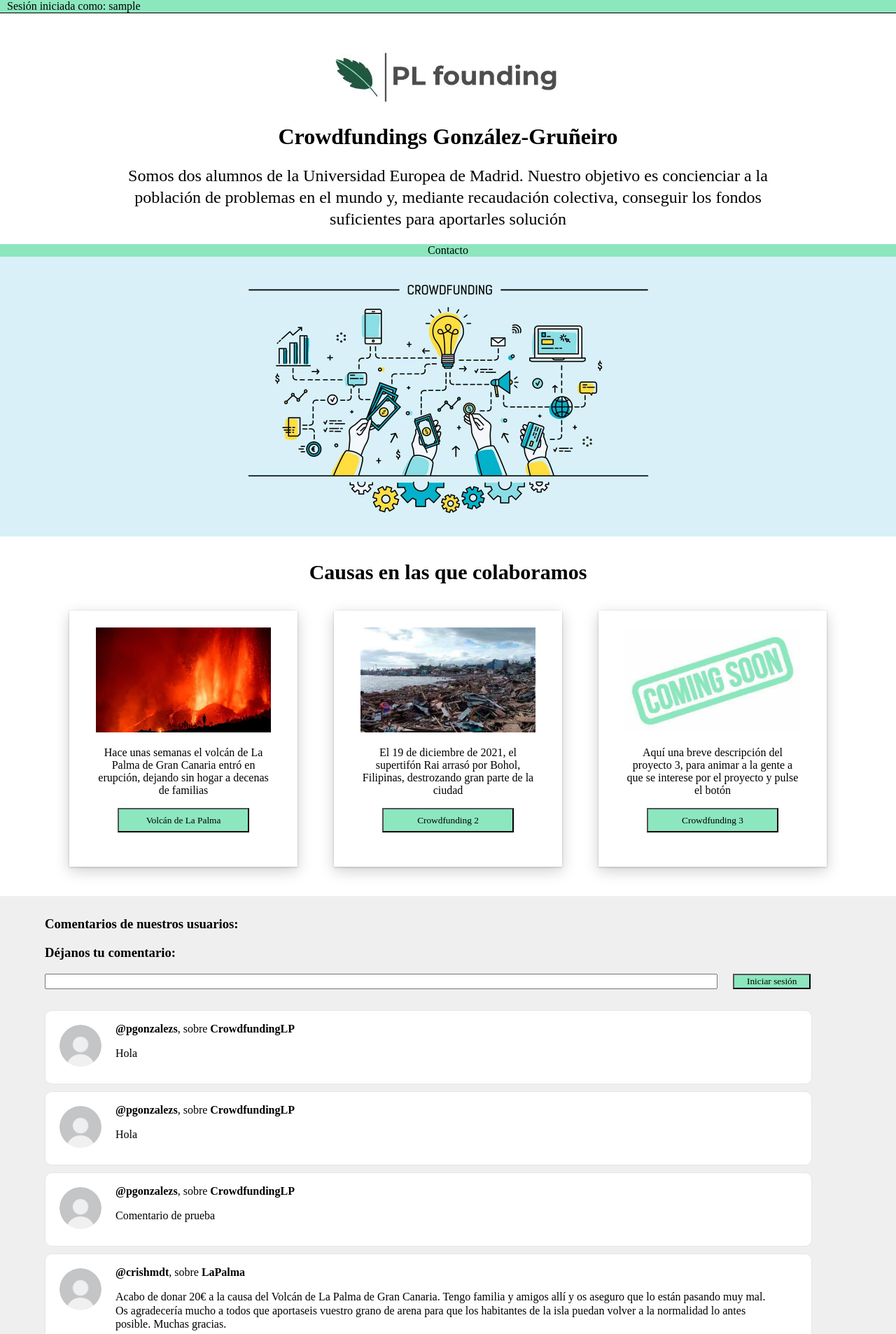
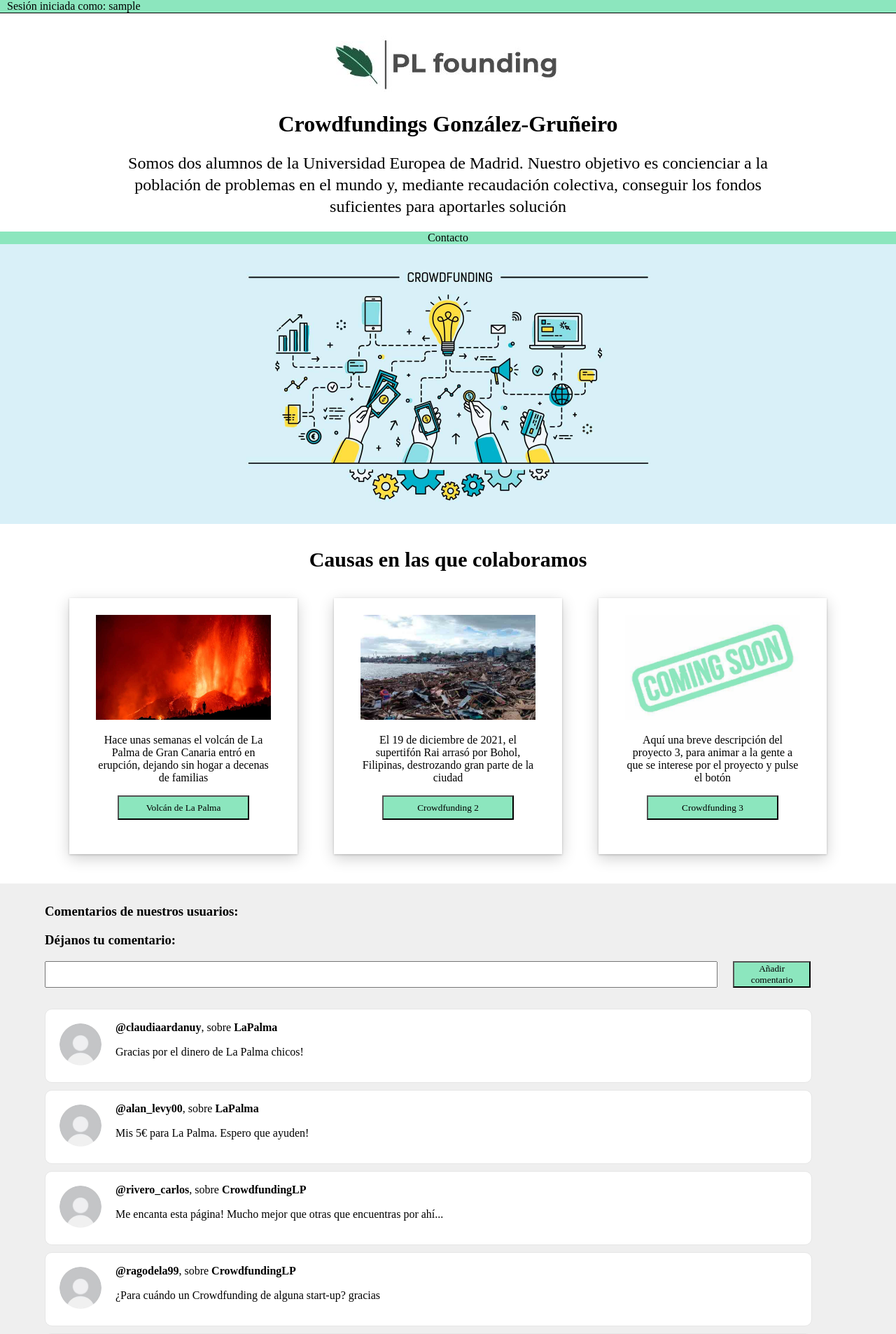
Before and after one commit to pgonzalezs1999/Web_de_crowdfunding, a PHP site: page /Pablo/index.php in a window 1280 px wide. Shown: the top 1907 px of the page at 70% size. Run offline with PHP 8.4, Linux system fonts and the light colour scheme; the visitor is signed in with stand-in values (Sample User, id 1); data that the repository does not hold is empty; some libraries are stand-ins or nearby versions; some web fonts are replaced.

Commit message:
Los comentarios ya no se repiten

```diff
--- a/crowdfunding_lp/database/comentarios.csv
+++ b/crowdfunding_lp/database/comentarios.csv
@@ -2,8 +2,9 @@
 javibm,CrowdfundingLP,Qué gran labor hacéis. ¿Cuáles serán los próximos proyectos con los que vais a colaborar?
 lgruneiro,LaPalma,Me alegra que esteis intentando concienciar a la gente. Buen trabajo!
 alejandrosauco,LaPalma,Creo que con 2000€ ya hay ayuda suficiente... para qué quereis recaudar 5000€???
-farrenyalvaro, LaPalma, Ojalá llegue pronto ese dinero... nos hace mucha falta aquí en La Palma... la situación es grave aún!
-crishmdt, LaPalma, Acabo de donar 20€ a la causa del Volcán de La Palma de Gran Canaria. Tengo familia y amigos allí y os aseguro que lo están pasando muy mal. Os agradecería mucho a todos que aportaseis vuestro grano de arena para que los habitantes de la isla puedan volver a la normalidad lo antes posible. Muchas gracias.
-pgonzalezs,CrowdfundingLP,Comentario de prueba
-pgonzalezs,CrowdfundingLP,Hola
-pgonzalezs,CrowdfundingLP,Hola
+farrenyalvaro,LaPalma, Ojalá llegue pronto ese dinero... nos hace mucha falta aquí en La Palma... la situación es grave aún!
+crishmdt,LaPalma, Acabo de donar 20€ a la causa del Volcán de La Palma de Gran Canaria. Tengo familia y amigos allí y os aseguro que lo están pasando muy mal. Os agradecería mucho a todos que aportaseis vuestro grano de arena para que los habitantes de la isla puedan volver a la normalidad lo antes posible. Muchas gracias.
+ragodela99,CrowdfundingLP,¿Para cuándo un Crowdfunding de alguna start-up? gracias
+rivero_carlos,CrowdfundingLP,Me encanta esta página! Mucho mejor que otras que encuentras por ahí...
+alan_levy00,LaPalma,Mis 5€ para La Palma. Espero que ayuden!
+claudiaardanuy,LaPalma,Gracias por el dinero de La Palma chicos!
--- a/crowdfunding_lp/index.php
+++ b/crowdfunding_lp/index.php
@@ -1,16 +1,6 @@
 <!DOCTYPE html>
 <?php
     session_start();
-    $_SESSION['paginaActual'] = "index";
-    echo "Antes: " . $_POST["textoComentario"];
-    if(isset($_POST['textoComentario']))
-    {
-        $ficheroComentarios = fopen("database/comentarios.csv", "a");
-        $lineaNueva = [$_SESSION['username'], "CrowdfundingLP", $_POST['textoComentario']];
-        fputcsv($ficheroComentarios, $lineaNueva);
-        fclose($ficheroComentarios);
-        unset($_POST);
-    }
 ?>
 <html lang="es">
     <head>
@@ -37,6 +27,7 @@
                 </div>
                 <br>';
             }
+            $_SESSION['paginaActual'] = "index";
         ?>
         <a href="index.php"><img class="logo" src="images/crow3.JPG" alt="Logo PL"><a>
         <h1>Crowdfundings González-Gruñeiro</h1>
@@ -82,13 +73,36 @@
                     <h3>Déjanos tu comentario:</h3>
                     <form class="nuevoComentario action="index.php" method="post">
                         <input type="text" class="comentar" name="textoComentario"/>
-                    <button class="botonComentar ratonMano" type="submit">Iniciar sesión</button>
+                        <button class="botonComentar ratonMano" type="submit">Añadir comentario</button>
                     </form>';
                 }
                 $comentarios = fopen("database/comentarios.csv", "r");
                 $listaComentarios;
                 if ($comentarios !== FALSE)
                 {
+                    $numLinea = 1;
+                    while (($arrayLinea = fgetcsv($comentarios, 1000, ",")))
+                    {
+                        $listaComentarios[$numLinea-1] = $arrayLinea;
+                        $numLinea++;
+                    }
+                    fclose($comentarios);
+                    $ultimos = [];
+                    $numUltimos = 0;
+                    for($i=count($listaComentarios)-1; $i>=count($listaComentarios)-10; $i=$i-1)
+                    {
+                        $ultimos[$numUltimos] = $listaComentarios[$i][2];
+                        $numUltimos++;
+                    }
+                    if(isset($_POST['textoComentario']) && $ultimos[0] != $_POST['textoComentario'])
+                    {
+                        $ficheroComentarios = fopen("database/comentarios.csv", "a");
+                        $lineaNueva = [$_SESSION['username'], "CrowdfundingLP", $_POST['textoComentario']];
+                        fputcsv($ficheroComentarios, $lineaNueva);
+                        fclose($ficheroComentarios);
+                        unset($_POST);
+                    }
+                    $comentarios = fopen("database/comentarios.csv", "r");
                     $numLinea = 1;
                     while (($arrayLinea = fgetcsv($comentarios, 1000, ",")))
                     {
--- a/crowdfunding_lp/validarLogin.php
+++ b/crowdfunding_lp/validarLogin.php
@@ -69,8 +69,6 @@
 
         echo '<p class="explicacion">Pulsa el botón para regresar a la pantalla anterior</p><br>';
 
-        echo "paginaActual: " . $_SESSION['paginaActual'] . "<br>";
-
         if($_SESSION['paginaActual']=="crowd1")
         {
             echo '<button class="botonVolver"><a href=crowd1.php>Regresar</a></button>';
@@ -83,7 +81,6 @@
         {
             echo '<button class="botonVolver"><a href=index.php>Regresar</a></button>';
         }
-        echo '<button class="botonVolver"><a href="comentario.php"> Comentar </a></button>';
     ?>
 </body>
 <footer id="footer">
```
Lines whose indentation alone changed are shown as unchanged.
